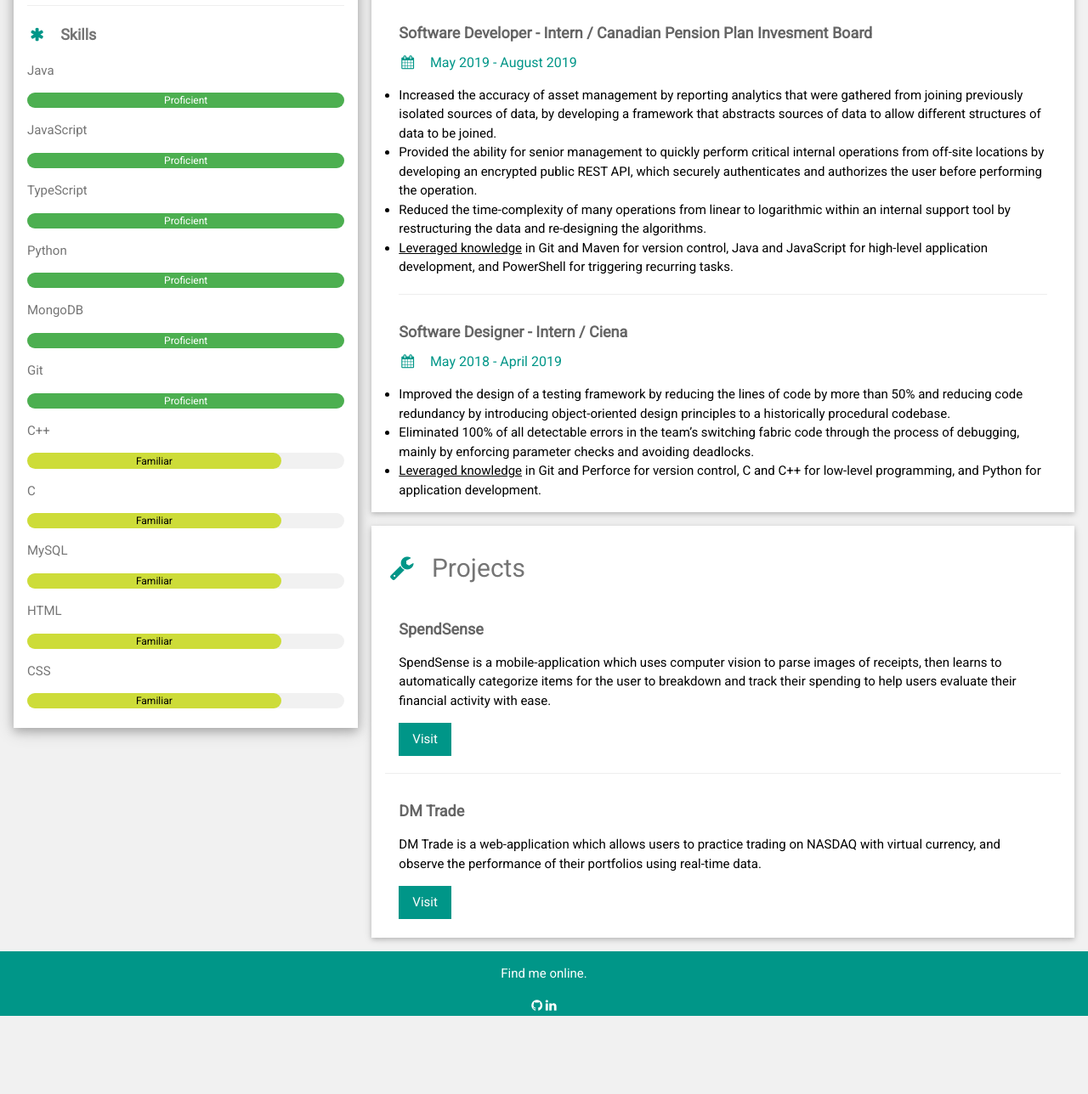
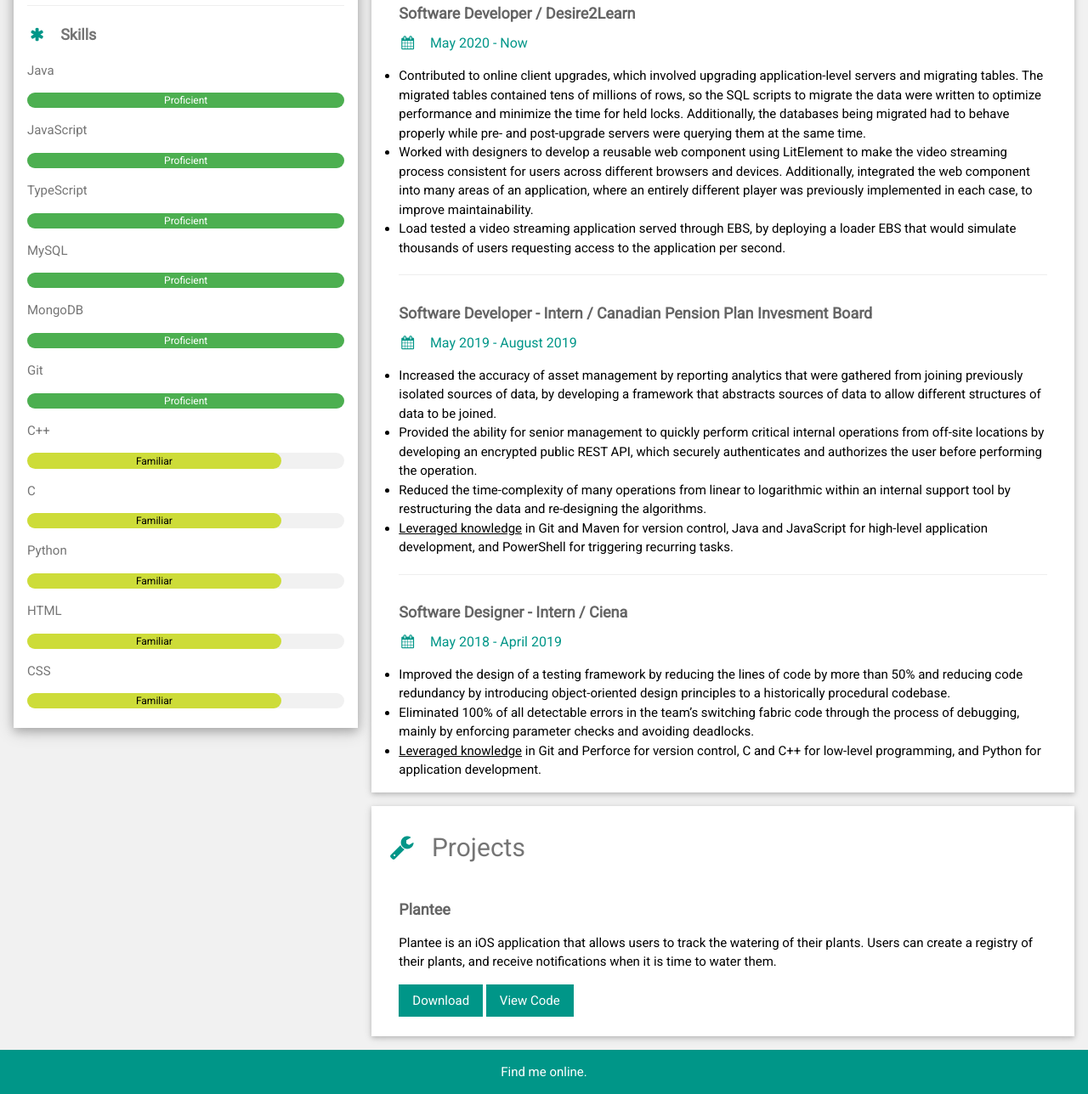
Before and after one commit to Jevan5/JoshsPage, a website: page src/index.html in a window 1280 px wide. Shown: the part 721-2009 px from the top of the page at 85% size. Before the commit the page ends 1917 px from the top, so only its background shows below. Drawn offline with nearby package versions, Linux system fonts and the light colour scheme.

Commit message:
Update page

```diff
--- a/src/index.html
+++ b/src/index.html
@@ -31,9 +31,10 @@
         </div>
         <div class="w3-container">
           <p><i class="fa fa-briefcase fa-fw w3-margin-right w3-large w3-text-teal"></i>Software Developer</p>
-          <p><i class="fa fa-home fa-fw w3-margin-right w3-large w3-text-teal"></i>Ottawa, Canada</p>
+          <p><i class="fa fa-home fa-fw w3-margin-right w3-large w3-text-teal"></i>Toronto, ON, Canada</p>
           <p><a class="fa fa-envelope fa-fw w3-margin-right w3-large w3-text-teal" href='mailto:joshevans.tk@gmail.com'></a>joshevans.tk@gmail.com</p>
           <p><i class="fa fa-phone fa-fw w3-margin-right w3-large w3-text-teal"></i>+1 (613) 724-8991</p>
+
           <hr>
 
           <p class="w3-large"><b><i class="fa fa-asterisk fa-fw w3-margin-right w3-text-teal"></i>Skills</b></p>
@@ -53,7 +54,7 @@
               <div class="w3-center w3-text-white">Proficient</div>
             </div>
           </div>
-          <p>Python</p>
+          <p>MySQL</p>
           <div class="w3-light-grey w3-round-xlarge w3-small">
             <div class="w3-container w3-center w3-round-xlarge w3-green" style="width:100%">Proficient</div>
           </div>
@@ -73,7 +74,7 @@
           <div class='w3-light-grey w3-round-xlarge w3-small'>
             <div class='w3-container w3-center w3-round-xlarge w3-lime' style='width:80%'>Familiar</div>
           </div>
-          <p>MySQL</p>
+          <p>Python</p>
           <div class='w3-light-grey w3-round-xlarge w3-small'>
             <div class='w3-container w3-center w3-round-xlarge w3-lime' style='width:80%'>Familiar</div>
           </div>
@@ -98,7 +99,11 @@
         <h2 class='w3-text-grey w3-padding-16'><i class='fa fa-user fa-fw w3-margin-right w3-xxlarge w3-text-teal'></i>Bio</h2>
         <div class='w3-container'>
           <h5 class='w3-opacity'><b>About Me</b></h5>
-          <p>I'm a recent software engineering graduate from Ottawa, Ontario. I enjoy developing full-stack applications from the ground up, implementing robust RESTful APIs that support other developers, and finding optimizations in database design. I always strive to write clean, extensible, testable, and secure code, so that the things I develop can continue to be improved by myself and others.<br><br>In my free time, you can catch me at the gym or on the tennis court.</p>
+          <p>
+            I am a software developer from Ottawa, Ontario. I enjoy developing applications that run on top of scalable cloud-infrastructure. I always make an effort to write clean, extensible, testable, and secure code, so that the things I develop can continue to be improved by myself and others.
+            <br><br>
+            In my free time, you can catch me at the gym or on the tennis court.
+          </p>
         </div>
       </div>
 
@@ -121,6 +126,22 @@
 
       <div class="w3-container w3-card w3-white w3-margin-bottom">
         <h2 class="w3-text-grey w3-padding-16"><i class="fa fa-suitcase fa-fw w3-margin-right w3-xxlarge w3-text-teal"></i>Work Experience</h2>
+        <div class="w3-container">
+          <h5 class="w3-opacity"><b>Software Developer / Desire2Learn</b></h5>
+          <h6 class="w3-text-teal"><i class="fa fa-calendar fa-fw w3-margin-right"></i>May 2020 - Now</h6>
+          <ul>
+            <li>
+              Contributed to online client upgrades, which involved upgrading application-level servers and migrating tables. The migrated tables contained tens of millions of rows, so the SQL scripts to migrate the data were written to optimize performance and minimize the time for held locks. Additionally, the databases being migrated had to behave properly while pre- and post-upgrade servers were querying them at the same time.
+            </li>
+            <li>
+              Worked with designers to develop a reusable web component using LitElement to make the video streaming process consistent for users across different browsers and devices. Additionally, integrated the web component into many areas of an application, where an entirely different player was previously implemented in each case, to improve maintainability.
+            </li>
+            <li>
+              Load tested a video streaming application served through EBS, by deploying a loader EBS that would simulate thousands of users requesting access to the application per second.
+            </li>
+          </ul>
+          <hr>
+        </div>
         <div class="w3-container">
           <h5 class="w3-opacity"><b>Software Developer - Intern / Canadian Pension Plan Invesment Board</b></h5>
           <h6 class="w3-text-teal"><i class="fa fa-calendar fa-fw w3-margin-right"></i>May 2019 - August 2019</h6>
@@ -160,15 +181,10 @@
       <div class='w3-container w3-card w3-white'>
         <h2 class='w3-text-grey w3-padding-16'><i class ='fa fa-wrench fa-fw w3-margin-right w3-text-teal'></i>Projects</h2>
         <div class='w3-container'>
-          <h5 class='w3-opacity'><b>SpendSense</b></h5>
-          <p>SpendSense is a mobile-application which uses computer vision to parse images of receipts, then learns to automatically categorize items for the user to breakdown and track their spending to help users evaluate their financial activity with ease.</p>
-          <a class='w3-button w3-teal' href='http://joshuaevans.ca:8000'>Visit</a>
-        </div>
-        <hr>
-        <div class='w3-container'>
-          <h5 class='w3-opacity'><b>DM Trade</b></h5>
-          <p>DM Trade is a web-application which allows users to practice trading on NASDAQ with virtual currency, and observe the performance of their portfolios using real-time data.</p>
-          <a class='w3-button w3-teal' href='https://joshuaevans.ca:8010'>Visit</a>
+          <h5 class='w3-opacity'><b>Plantee</b></h5>
+          <p>Plantee is an iOS application that allows users to track the watering of their plants. Users can create a registry of their plants, and receive notifications when it is time to water them.</p>
+          <a class='w3-button w3-teal' href='https://apps.apple.com/us/app/plantee/id1532618249'>Download</a>
+          <a class='w3-button w3-teal' href='https://github.com/Jevan5/plantee'>View Code</a>
         </div>
         <br>
       </div>
```
Also changed, not shown: server.js (+4 -4 lines).
